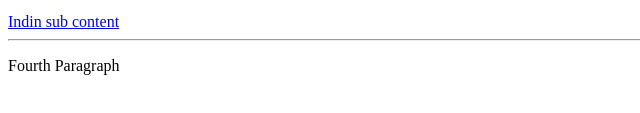
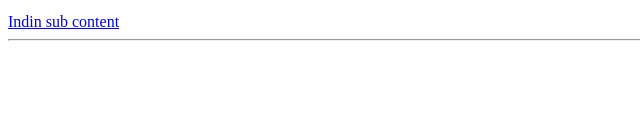
Before and after one commit to gujjar3456/gits-test, a website: page index.html in a window 1280 px wide. Shown: the part 169-282 px from the top of the page, without its empty margins (0-640 px from the left). Drawn offline with Linux system fonts and the light colour scheme.

Commit message:
fourth commit

```diff
--- a/index.html
+++ b/index.html
@@ -10,6 +10,6 @@
 	<p>This is the third Paragrph</p>
 	<a href="#">Indin sub content</a>
 	<hr>
-	<p>Fourth Paragraph</p>
+	<!-- <p>Fourth Paragraph</p> -->
 </body>
 </html>
```
Also changed, not shown: package.json (added, +24 -0 lines), 2 other files.
